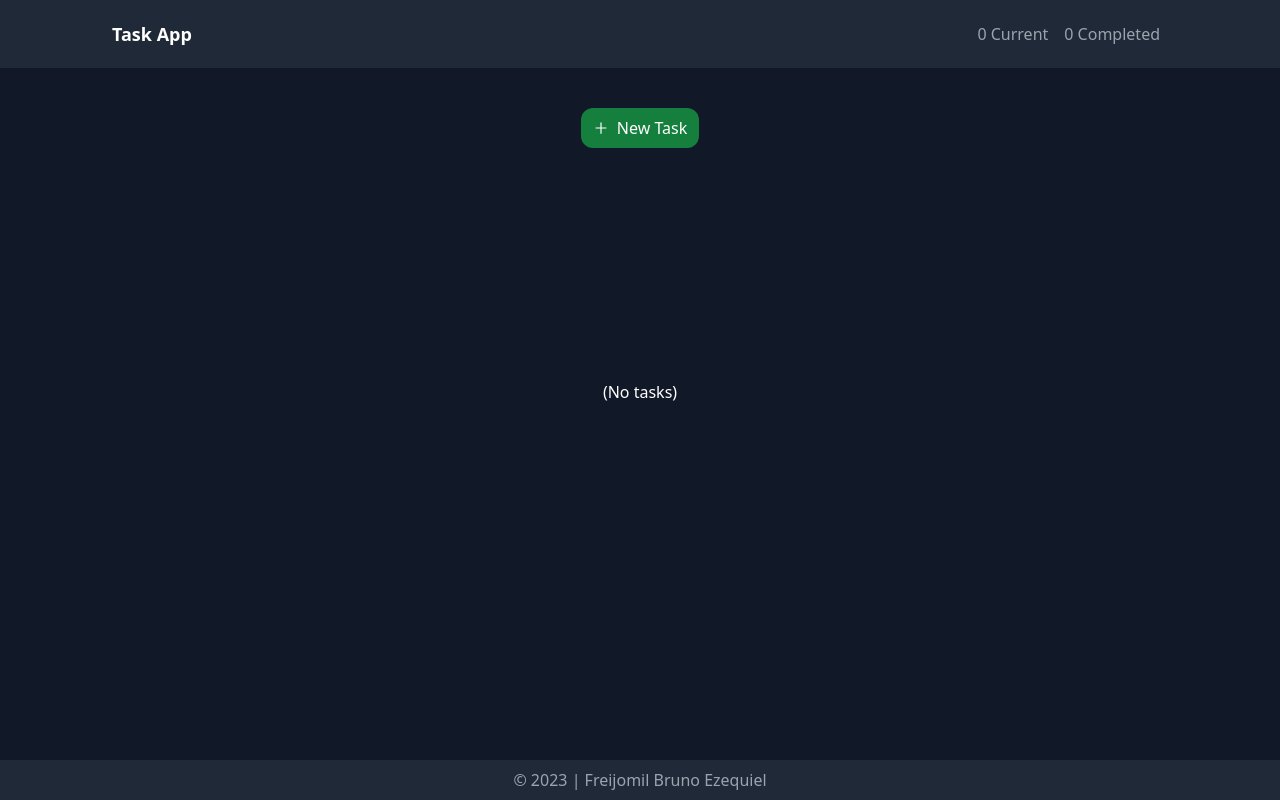
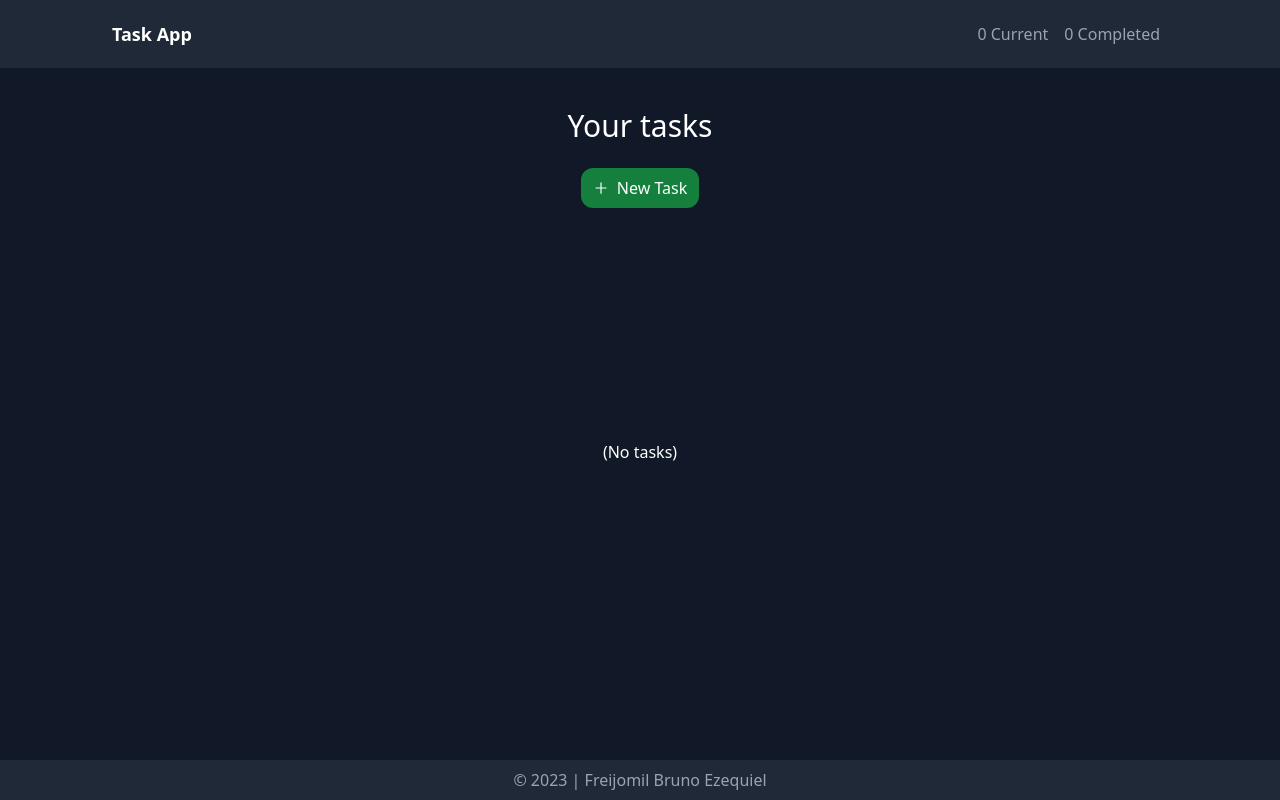
Before and after one commit to Fullimol/TaskApp-NextJS-Typescript, a Next.js app: page / in a window 1280 px wide. Built offline with nearby package versions, Linux system fonts and the light colour scheme.

Commit message:
ADD titles

```diff
--- a/src/components/Layout.tsx
+++ b/src/components/Layout.tsx
@@ -35,7 +35,7 @@ const Layout = (props: Props) => {
                 {children}
             </main>
             <footer className='items-center bg-gray-800 text-gray-400 flex py-2 justify-center fixed bottom-0 w-full'>
-                <p>© 2023 | Freijomil Bruno Ezequiel</p>
+                <a href="https://brunofreijomil.com/" target='_blank'><p>© 2023 | <span className='hover:text-gray-300'>Freijomil Bruno Ezequiel</span> </p></a>
             </footer>
         </div>
     )
--- a/src/context/ContextProvider.tsx
+++ b/src/context/ContextProvider.tsx
@@ -2,7 +2,7 @@ import useTasks from '@/hooks/useTasks';
 import React, { ReactNode, createContext } from 'react';
 
 //aca se establece el estado inicial, luego estos datos se sobreescriben
-export const Context = createContext<ContextType>({ tasks: [], deleteTask: () => { }, createTask: () => { }, updateTask: () => { }, completedTasks: [], addTaskToCompleted: () => {}, clearCompletedTasks: () => {}  });
+export const Context = createContext<ContextType>({ tasks: [], deleteTask: () => { }, createTask: () => { }, updateTask: () => { }, completedTasks: [], addTaskToCompleted: () => { }, clearCompletedTasks: () => { } });
 
 // aca pongo los types que hay dentro del objeto "task"
 interface Task {
--- a/src/hooks/useLocalStorage.ts
+++ b/src/hooks/useLocalStorage.ts
@@ -1,6 +1,6 @@
-import { useDebugValue, useEffect, useState } from "react";
+import { useEffect, useState } from "react";
 
-export function useLocalStorage(key:any, initialState:any) {
+export function useLocalStorage(key: any, initialState: any) {
   const [state, setState] = useState(initialState);
 
 
@@ -18,7 +18,7 @@ export function useLocalStorage(key:any, initialState:any) {
   return [state, setState];
 }
 
-function parse(obj:any) {
+function parse(obj: any) {
   try {
     return JSON.parse(obj);
   } catch {
--- a/src/pages/completed.tsx
+++ b/src/pages/completed.tsx
@@ -10,7 +10,7 @@ const completed = (props: Props) => {
 
     return (
         <div>
-            <h1 className='text-center text-3xl'>Tasks completed!</h1>
+            <h1 className='text-center text-3xl'>Tasks completed</h1>
             {completedTasks.length === 0 ? (<h1 className='text-center' style={{ marginTop: "200px" }}>(No tasks completed)</h1>) : (
                 <div>
                     <div className='flex justify-center  p-3'>
--- a/src/pages/index.tsx
+++ b/src/pages/index.tsx
@@ -11,6 +11,7 @@ const Home = () => {
   return (
     <div>
       <div>
+      <h1 className='text-center text-3xl mb-6'>Your tasks</h1>
         <div className='flex justify-center align-center mb-8'>
           <button className='transition hover:scale-110 hover:bg-green-500 bg-green-700 px-3 py-2 rounded-xl inline-flex items-center' onClick={() => router.push("/new")}>
             <AiOutlinePlus className='mr-2' />
```
